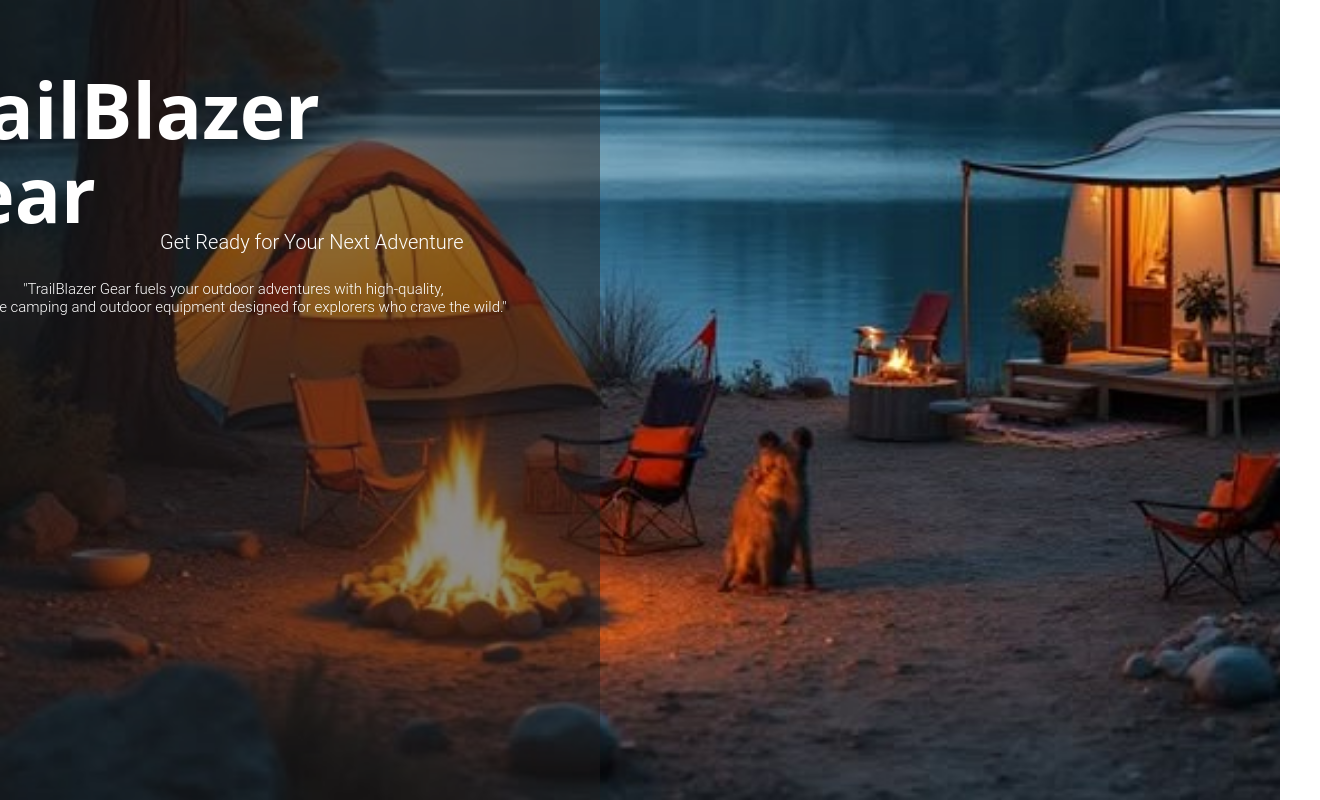
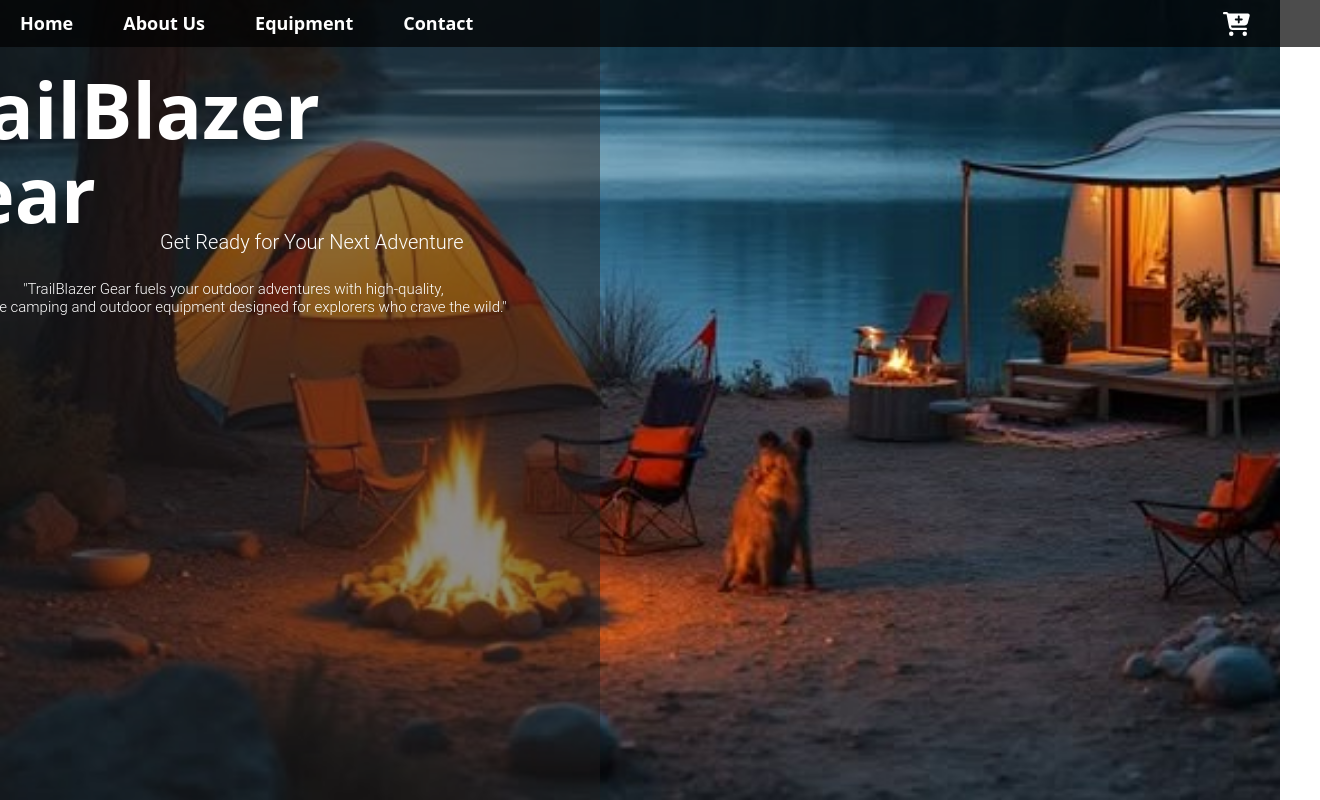
Before and after one commit to TshekoO/campingandoutdoor, a React (Vite) app: page / in a window 1280 px wide. Shown: the whole page, 1320 px wide, since content can reach past the window. Built offline with nearby package versions, Linux system fonts and the light colour scheme.

Commit message:
Add to Cart

```diff
--- a/package.json
+++ b/package.json
@@ -10,6 +10,9 @@
     "preview": "vite preview"
   },
   "dependencies": {
+    "@fortawesome/fontawesome-svg-core": "^6.7.2",
+    "@fortawesome/free-solid-svg-icons": "^6.7.2",
+    "@fortawesome/react-fontawesome": "^0.2.2",
     "react": "^19.0.0",
     "react-dom": "^19.0.0",
     "react-router-dom": "^7.4.0",
--- a/src/HeroSection/HeroSection.jsx
+++ b/src/HeroSection/HeroSection.jsx
@@ -1,10 +1,19 @@
 import React, { useState, useEffect, useRef } from 'react';
 import { useNavigate } from 'react-router-dom';
+import { FontAwesomeIcon } from '@fortawesome/react-fontawesome';
+import { faCartPlus } from '@fortawesome/free-solid-svg-icons';
 import styled from 'styled-components';
 
 const HeroSection = () => {
   return (
     <HeroContainer>
+      <Navbar>
+        <NavItem href="/">Home</NavItem>
+        <NavItem href="/about">About Us</NavItem>
+        <NavItem href="/equipment">Equipment</NavItem>
+        <NavItem href="/contact">Contact</NavItem>
+        <CartIcon icon={faCartPlus} />
+      </Navbar>
       <Content>
         <Title>
           <h1>TrailBlazer Gear</h1>
@@ -46,6 +55,51 @@ const HeroContainer = styled.div`
   }
 `;
 
+const Navbar = styled.nav`
+  display: flex;
+  justify-content: flex-start; /* Align items to the left */
+  gap: 50px; /* Adjust the gap between items as needed */
+  align-items: center;
+  background: rgba(0, 0, 0, 0.7);
+  padding: 10px 20px;
+  position: absolute;
+  top: 0;
+  width: 100%;
+  z-index: 2;
+`;
+
+const NavItem = styled.a`
+  color: white;
+  text-decoration: none;
+  font-size: 18px;
+  font-weight: bold;
+  position: relative;
+
+  &:hover {
+    color: white;
+  }
+
+  &:hover::after {
+    content: '';
+    position: absolute;
+    left: 0;
+    bottom: -2px;
+    width: 100%;
+    height: 2px;
+    background-color: #f0a500;
+  }
+`;
+
+const CartIcon = styled(FontAwesomeIcon)`
+  margin-left: 700px;
+  color: white;
+  font-size: 24px;
+  cursor: pointer;
+
+  &:hover {
+    color: #f0a500;
+  }
+`;
 
 const Content = styled.div`
   text-align: center;
@@ -64,9 +118,9 @@ const Title = styled.h1`
   margin-bottom: 20px;
   position: absolute;
   top: 50%;
- right:90%;
+  right: 90%;
+`;
 
-`;
 const Phrase = styled.p`
   color: #fff;
   font-size: 20px;
@@ -76,6 +130,7 @@ const Phrase = styled.p`
   font: 20px 'Roboto', sans-serif;
   font-weight: 300;
 `;
+
 const Subtitle = styled.p`
   color: #fff;
   font-size: 10px;
@@ -85,4 +140,5 @@ const Subtitle = styled.p`
   font: 15px 'Roboto', sans-serif;
   font-weight: 300;
 `;
+
 export default HeroSection;
```
Also changed, not shown: 1 other file (tests, documents, lock files or other folders). Lines whose indentation alone changed are shown as unchanged.
